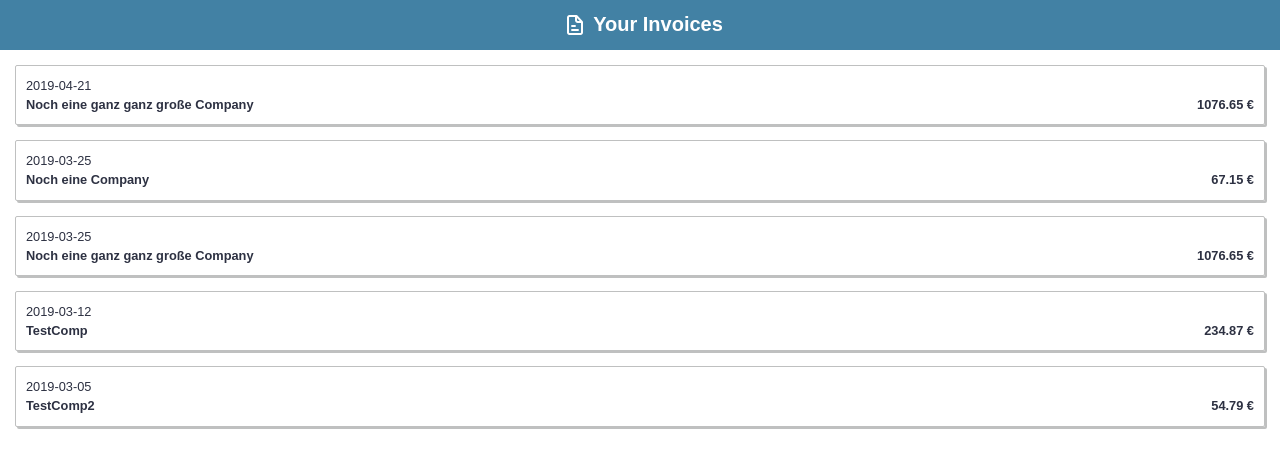
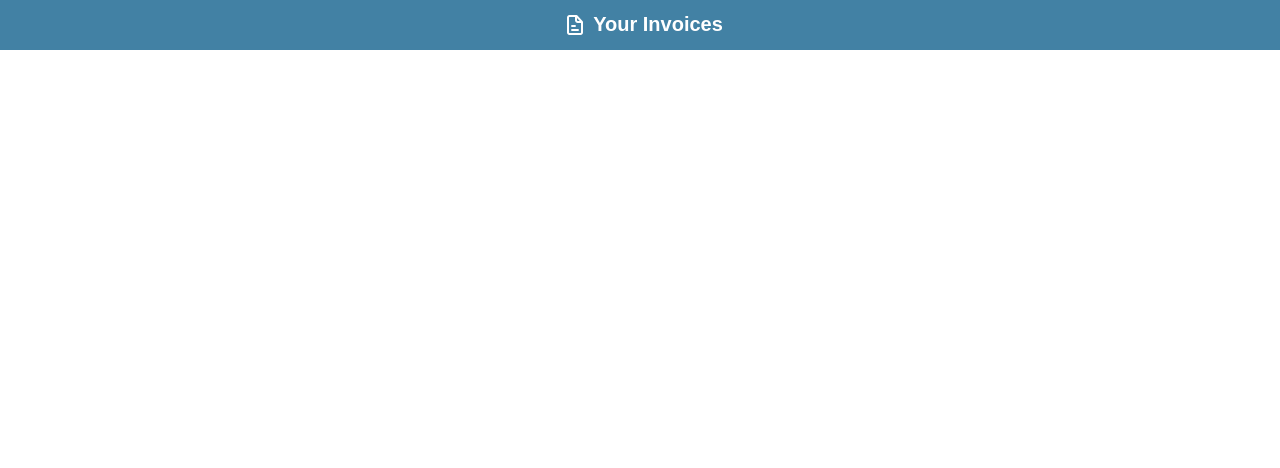
Before and after one commit to vanessatie/invoice-manager, a React (Create React App) app: page / in a window 1280 px wide. Shown: the top 468 px of the page. Built offline with nearby package versions, Linux system fonts and the light colour scheme.

Commit message:
add localStorage

```diff
--- a/src/app/App.js
+++ b/src/app/App.js
@@ -3,11 +3,13 @@ import GlobalStyles from "./GlobalStyles";
 import { BrowserRouter as Router, Switch, Route } from "react-router-dom";
 import Cards from "../pages/Cards";
 import Form from "../pages/Form";
-import cardData from "../pages/__mock__/cards.json";
+import { getFromLocal, setToLocal } from "../services";
 import uuid from "uuid/v1";
 
 function App() {
-  const [cards, setCards] = React.useState(cardData);
+  const [cards, setCards] = React.useState(getFromLocal("cards") || []);
+
+  React.useEffect(() => setToLocal("cards", cards), [cards]);
 
   function handleCreate(card) {
     const newCard = { _id: uuid, ...card };
--- a/src/pages/Cards.js
+++ b/src/pages/Cards.js
@@ -4,7 +4,6 @@ import Header from "../components/Header";
 import Card from "../components/Card";
 
 function Cards({ cards }) {
-  console.log(cards);
   return (
     <>
       <Header title="Your Invoices" />
--- /dev/null
+++ b/src/services.js
@@ -0,0 +1,7 @@
+export function getFromLocal(name) {
+  return JSON.parse(localStorage.getItem(name));
+}
+
+export function setToLocal(name, data) {
+  localStorage.setItem(name, JSON.stringify(data));
+}
```
